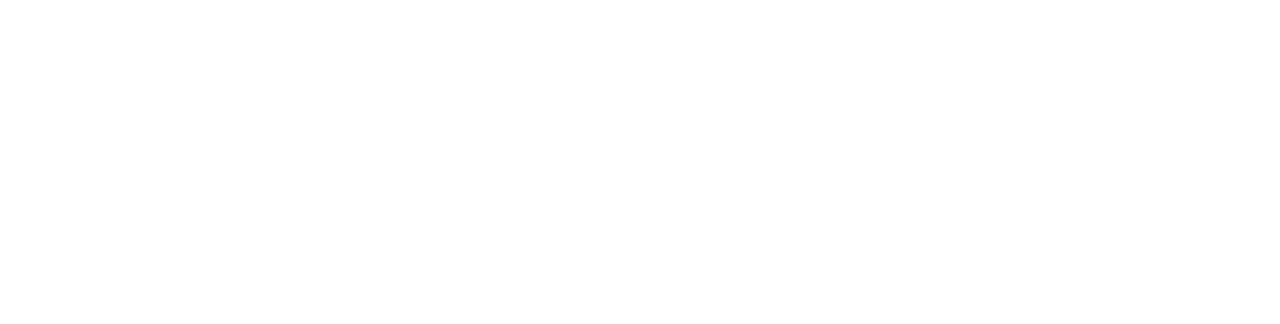
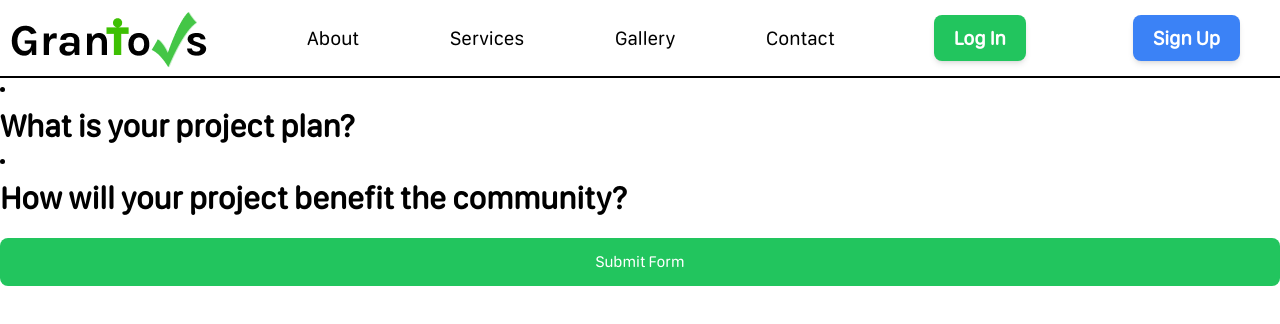
Before and after one commit to GlassesNoGlasses/c01w24-project-grantors, a React (Create React App) app in the folder frontend/: page /grants/1/apply in a window 1280 px wide. Before the commit this address had no page. Shown: the top 324 px of the page. Built offline with nearby package versions, Linux system fonts and the light colour scheme.

Commit message:
ugly frontend done

```diff
--- a/frontend/src/App.tsx
+++ b/frontend/src/App.tsx
@@ -6,6 +6,7 @@ import SignUp from "./components/signup-page/SignUp";
 import { UserContextProvider } from "./components/contexts/userContext";
 import GrantBrowse from "./components/grant-browse/GrantBrowse";
 import GrantPage from "./components/grant-page/GrantPage";
+import GrantPageApply from "./components/grant-page-apply/GrantPageApply";
 
 
 function App() {
@@ -24,6 +25,7 @@ function App() {
               <Route path="signup" element={<SignUp />} />
               <Route path="grants" element={<GrantBrowse />} />
               <Route path="grants/:grantId" element={<GrantPage />} />
+              <Route path="grants/:grantId/apply" element={<GrantPageApply />} />
             </Route>
           </Routes>
         )}
--- /dev/null
+++ b/frontend/src/components/grant-page-apply/GrantPageApply.tsx
@@ -0,0 +1,24 @@
+import { useParams } from 'react-router-dom';
+import { Grant, GrantQuestion } from "../interfaces/Grant";
+import  { getGrant } from "../grant-page/GrantPage";
+import { GrantPageApplyProps } from './GrantPageApplyProps';
+import GrantQuestionList from "../grant-question-list/GrantQuestionList";
+
+const GrantPageApply = ({}: GrantPageApplyProps) => {
+
+    const {grantId} = useParams();
+    const questions: undefined | GrantQuestion[] = getQuestions(grantId);
+    return questions === undefined ? <ErrorGrantQuestionList /> : <GrantQuestionList questions={questions}/>;
+};
+
+const ErrorGrantQuestionList = () => {
+    return <div>oh no! something went wrong</div>
+}
+
+const getQuestions = (grantId: String | undefined) => {
+
+    const grant: Grant | undefined = getGrant(grantId);
+    return grant === undefined ? undefined : grant.questions;
+}
+
+export default GrantPageApply;
--- /dev/null
+++ b/frontend/src/components/grant-page-apply/GrantPageApplyProps.ts
@@ -0,0 +1 @@
+export interface GrantPageApplyProps {}
--- a/frontend/src/components/grant-page/GrantPage.tsx
+++ b/frontend/src/components/grant-page/GrantPage.tsx
@@ -54,8 +54,7 @@ const ApplyButton = ({ grantId }: { grantId: String }) => {
       )
 }
 
-
-const getGrant = (grantId: String | undefined) => {
+ export const getGrant = (grantId: String | undefined) => {
     if (grantId === undefined || Number.isNaN(Number(grantId)))
         return undefined;
 
--- /dev/null
+++ b/frontend/src/components/grant-question-list/GrantQuestionList.tsx
@@ -0,0 +1,38 @@
+import React, { useState } from 'react';
+import { QuestionListProps } from "./GrantQuestionListProps";
+import { GrantQuestion } from "../interfaces/Grant";
+
+const GrantQuestionList = ({ questions }: QuestionListProps) => {
+    return (
+        <form onSubmit={handleSubmit}>
+            {questions.map((question, index) => (
+                <li key={index}>
+                    <QuestionItem grantQuestion={question} />
+                </li>
+            ))}
+            <button type="submit" className="submit-btn">Submit Form</button>
+        </form>
+    );
+};
+
+const QuestionItem = ({grantQuestion}: {grantQuestion: GrantQuestion}) => {
+    const [answer, setInputValue] = useState('');
+
+    return(
+        <div className="flex flex-row justify-between items-center">
+            <h1 className="text-2xl font-bold">{grantQuestion.question}</h1>
+            <input
+                type="text"
+                value={answer}
+                onChange={(e) => setInputValue(e.target.value)}
+            />
+         </div>
+    );
+}
+
+const handleSubmit = async (event: React.FormEvent<HTMLFormElement>) => {
+    event.preventDefault();
+}
+
+
+export default GrantQuestionList;
--- /dev/null
+++ b/frontend/src/components/grant-question-list/GrantQuestionListProps.tsx
@@ -0,0 +1,5 @@
+import { GrantQuestion } from "../interfaces/Grant";
+
+export interface QuestionListProps {
+    questions: GrantQuestion[];
+}
```
